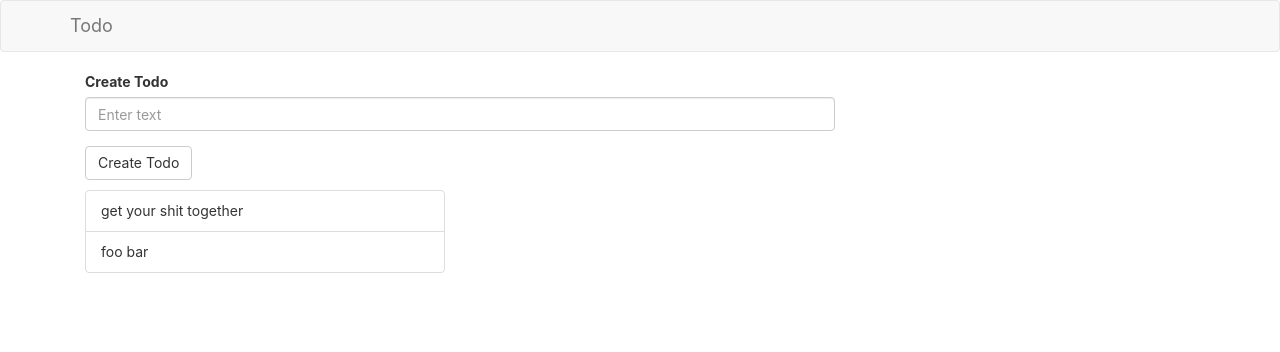
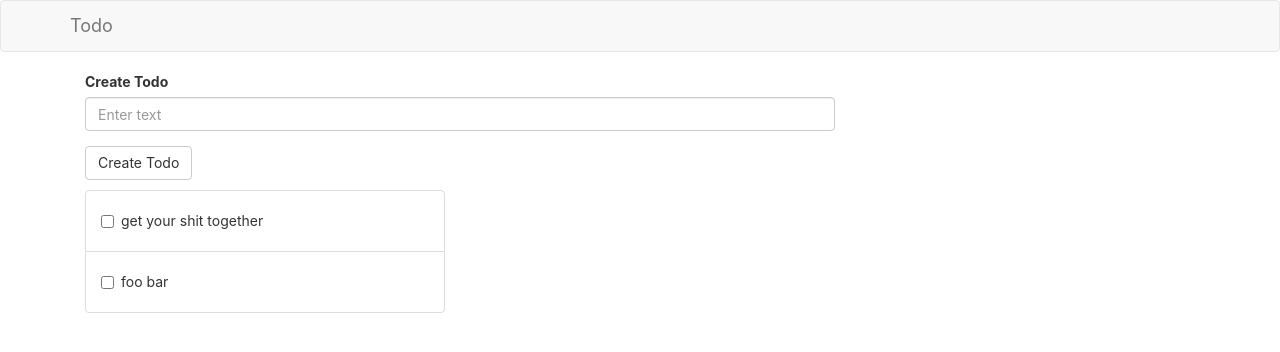
Before and after one commit to JoelV/react-todo, a React (Create React App) app: page / in a window 1280 px wide. Shown: the top 352 px of the page. Built offline with nearby package versions, Linux system fonts and the light colour scheme.

Commit message:
added working checkbox

```diff
--- a/src/components/TodoItem.js
+++ b/src/components/TodoItem.js
@@ -1,9 +1,24 @@
 import React, { Component } from 'react';
-import { ListGroupItem } from 'react-bootstrap'
+import { ListGroupItem, Checkbox } from 'react-bootstrap'
 class TodoItem extends Component {
+  constructor(props) {
+    super(props);
+    this.state = {
+      isDone: false
+    };
+    this.handleCheckChanged = this.handleCheckChanged.bind(this)
+  }
+  handleCheckChanged(e) {
+    this.setState({ isDone: !this.state.isDone })
+  }
   render() {
     return (
-      <ListGroupItem key={this.props.id}>{this.props.todo.todo}</ListGroupItem>
+      <ListGroupItem>
+        <Checkbox checked={this.state.isDone}
+                  onChange={this.handleCheckChanged}>
+          {this.props.todo.todo}
+        </Checkbox>
+      </ListGroupItem>
     );
   }
 }
--- a/src/components/TodoList.js
+++ b/src/components/TodoList.js
@@ -6,7 +6,7 @@ class TodoList extends Component {
     return (
       <ListGroup>
         {this.props.todos.map(todo =>
-          (<TodoItem todo={todo} />)
+          (<TodoItem key={todo.id} todo={todo} />)
         )}
       </ListGroup>
     );
```
